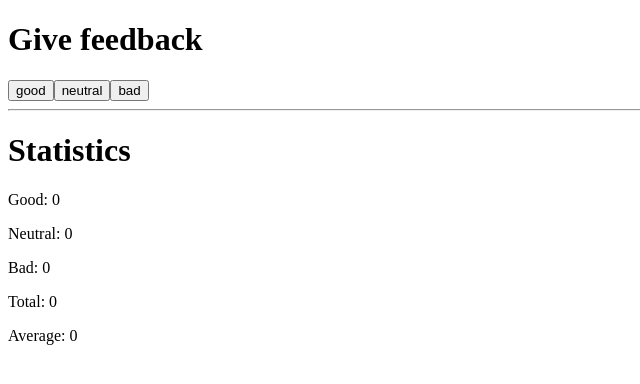
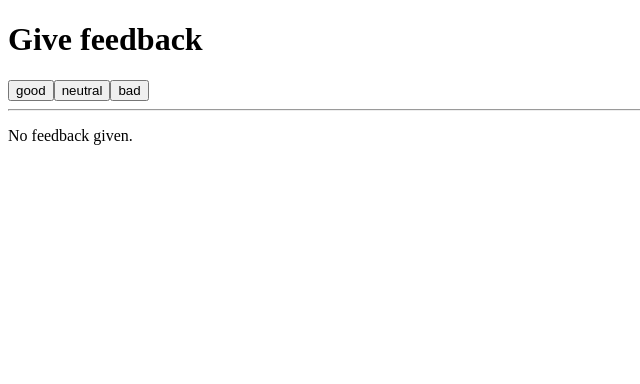
Before and after one commit to dustin4d/FullStackOpen, a React (Vite) app in the folder part1/unicafe/: page / in a window 1280 px wide. Shown: the top 384 px of the page, without its empty margins (0-640 px from the left). Built offline with nearby package versions, Linux system fonts and the light colour scheme.

Commit message:
1.9 complete -- conditional rendering on Stats component

```diff
--- a/part1/unicafe/src/App.jsx
+++ b/part1/unicafe/src/App.jsx
@@ -82,6 +82,12 @@ const Feedback = (props) => {
 }
 
 const Stats = (props) => {
+  if (props.feedback.total === 0) {
+    return (
+      <p>No feedback given.</p>
+    )
+  }
+
   return (
     <div>
       <h1>Statistics</h1>
```
